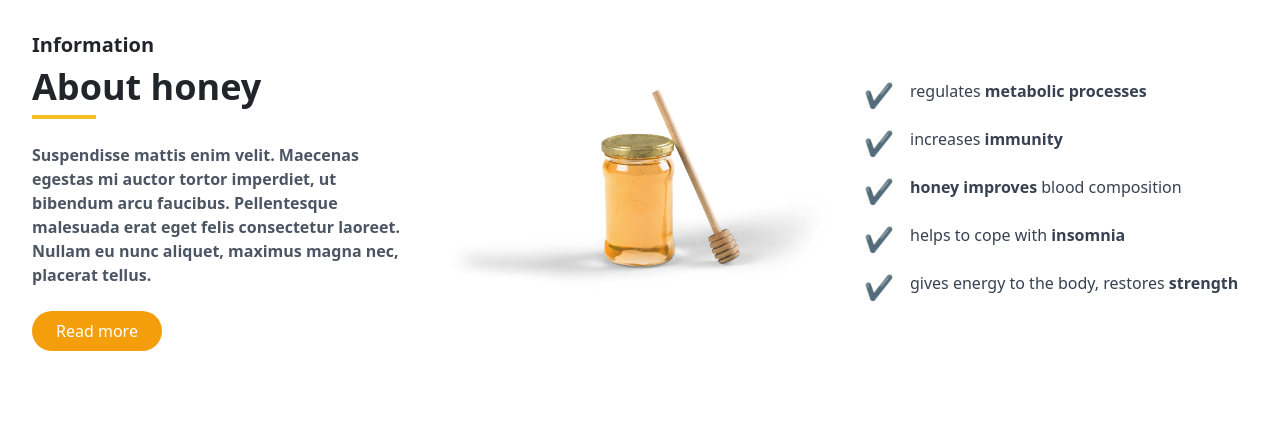
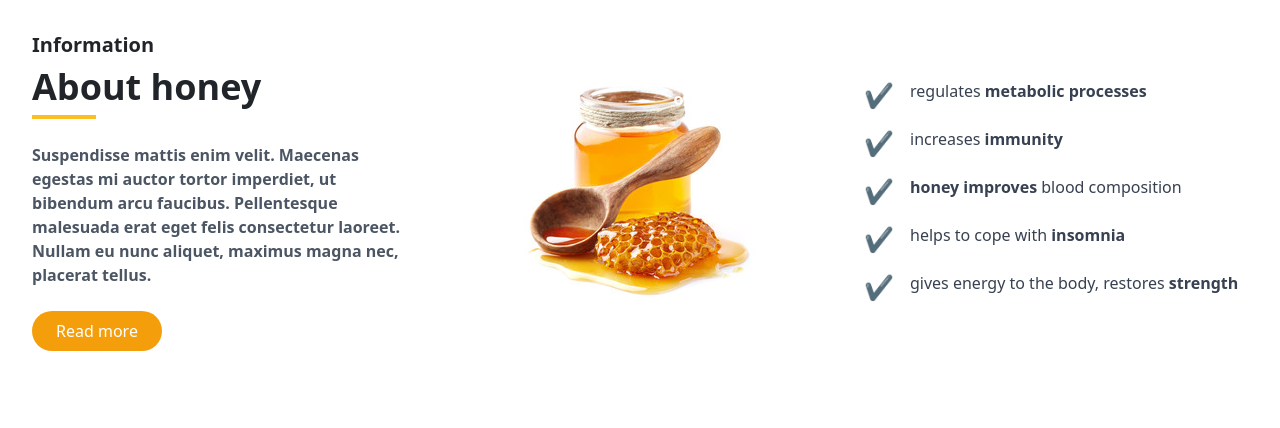
Before and after one commit to berlincapztone/PRO_HS-, a Django app: template honeyapp/templates/index.html in a window 1280 px wide. Shown: the part 637-1065 px from the top of the page. Run offline with Django 5.2, Linux system fonts and the light colour scheme; the template is opened without the code that fills it, so the values that code supplies are empty; parts of the project's set-up code (start-up, migrations or seed data) failed here and were passed over; some libraries are stand-ins or nearby versions.

Commit message:
my changes

```diff
--- a/honeyapp/templates/index.html
+++ b/honeyapp/templates/index.html
@@ -722,7 +722,7 @@
         <!-- Center Section: Image Centered Vertically -->
         <div class="w-full md:w-1/3 flex justify-center items-center">
             <div class="relative">
-                <img src="{% static 'assets/images/image (30).png' %}" alt="Honey and honeycomb" class="w-full max-w-sm h-auto">
+                <img src="{% static 'assets/images/240_F_217475351_57e4oxoERLKcvoTQ06dzOdykQ6U4f2sb.jpg' %}" alt="Honey and honeycomb" class="w-full max-w-sm h-auto">
                 <div class="absolute top-0 right-0 bg-orange-600 text-white font-bold p-2 rounded-full text-center transform translate-x-1/4 -translate-y-1/4">
                     100% <br> organic product
                 </div>
```
